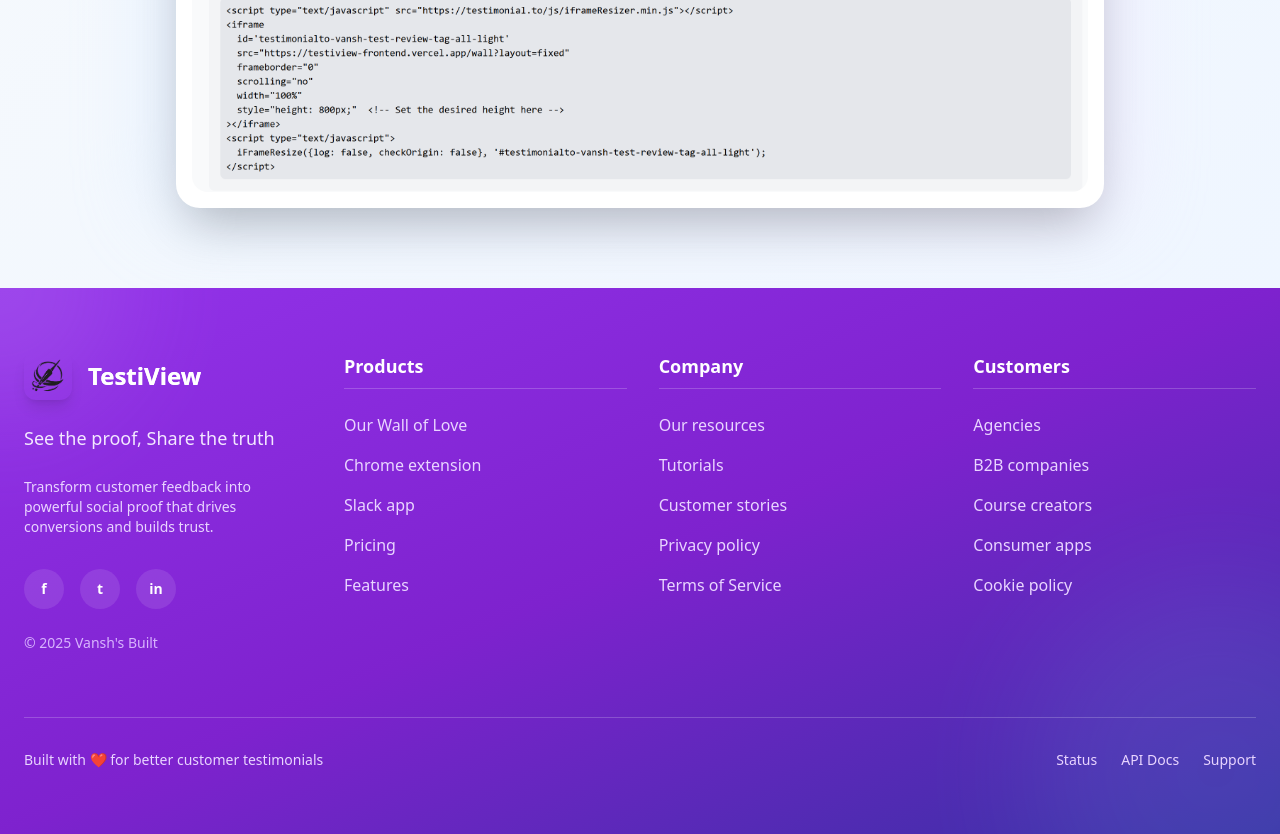
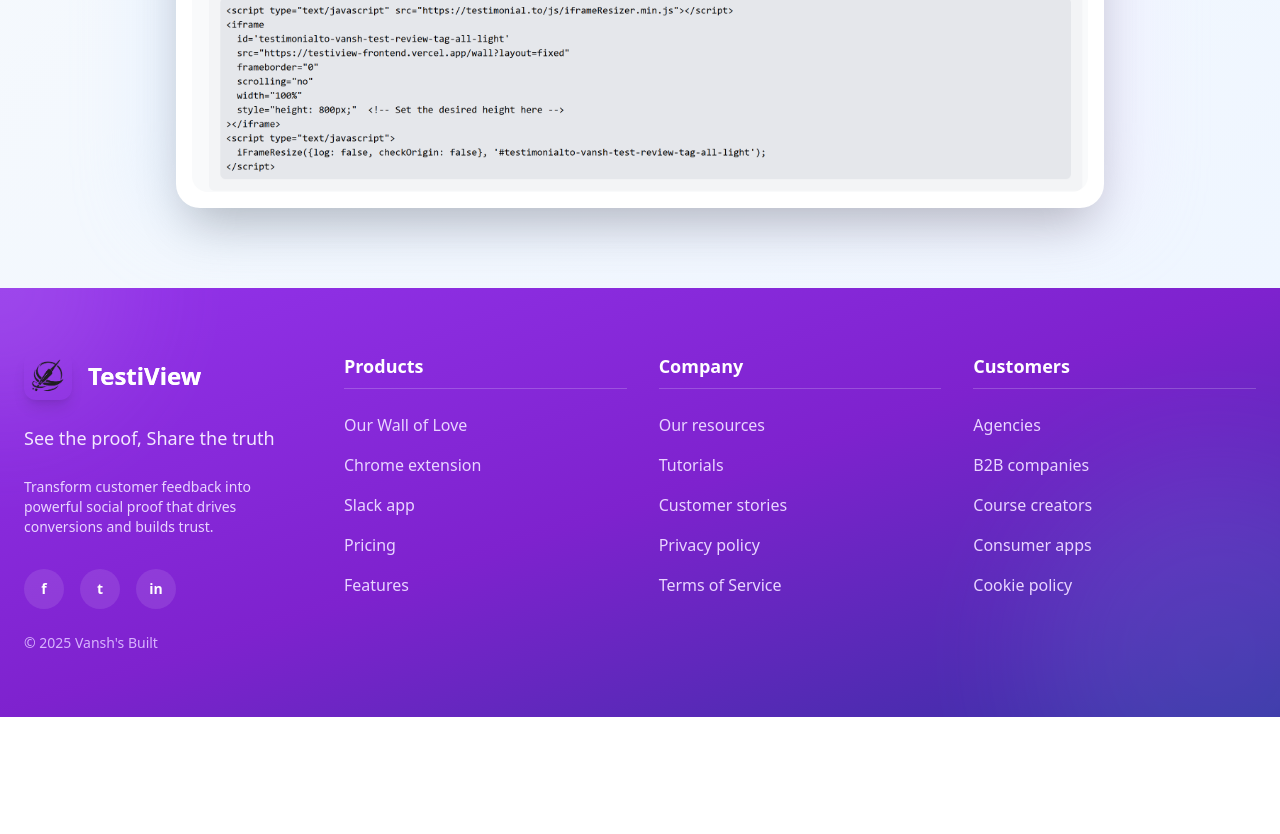
Before and after one commit to Vansh98789/testiview_to_deploy, a React (Vite) app in the folder frontend/: page / in a window 1280 px wide. Shown: the part 853-1687 px from the top of the page. After the commit the page ends 1570 px from the top, so only its background shows below. Built offline with nearby package versions, Linux system fonts and the light colour scheme.

Commit message:
Update footer.jsx

```diff
--- a/frontend/src/components/footer.jsx
+++ b/frontend/src/components/footer.jsx
@@ -163,25 +163,7 @@ function Footer() {
           </div>
         </div>
 
-        {/* Bottom Section */}
-        <div className="mt-16 pt-8 border-t border-white/20">
-          <div className="flex flex-col md:flex-row justify-between items-center">
-            <div className="text-purple-200 text-sm mb-4 md:mb-0">
-              Built with ❤️ for better customer testimonials
-            </div>
-            <div className="flex space-x-6 text-sm">
-              <a href="#" className="text-purple-200 hover:text-white transition-colors duration-300">
-                Status
-              </a>
-              <a href="#" className="text-purple-200 hover:text-white transition-colors duration-300">
-                API Docs
-              </a>
-              <a href="#" className="text-purple-200 hover:text-white transition-colors duration-300">
-                Support
-              </a>
-            </div>
-          </div>
-        </div>
+
       </div>
     </footer>
   );
```
